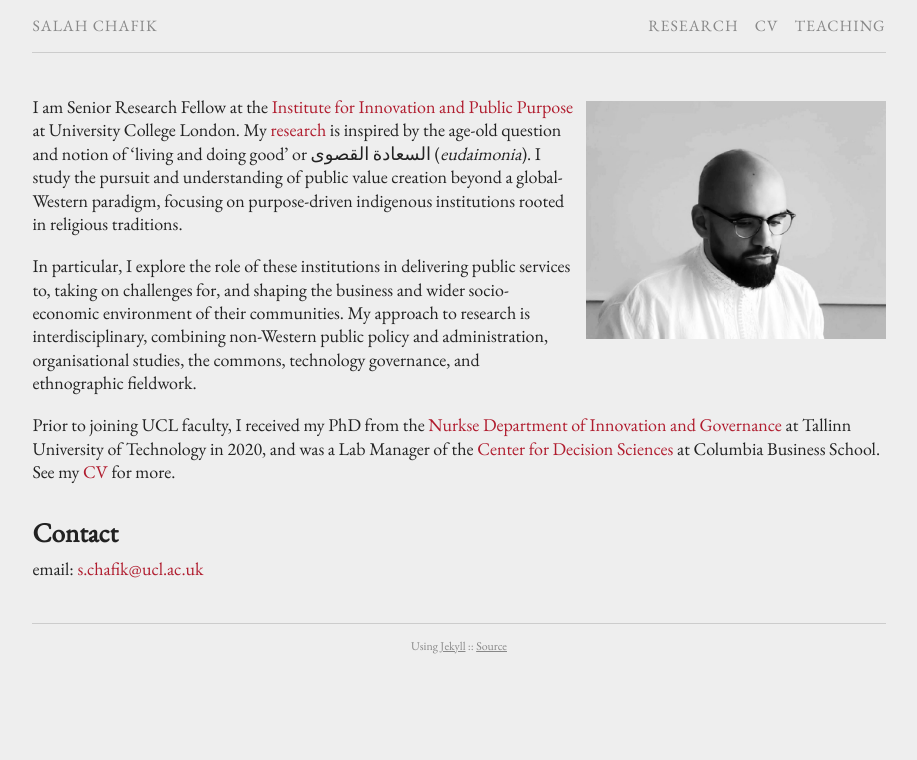
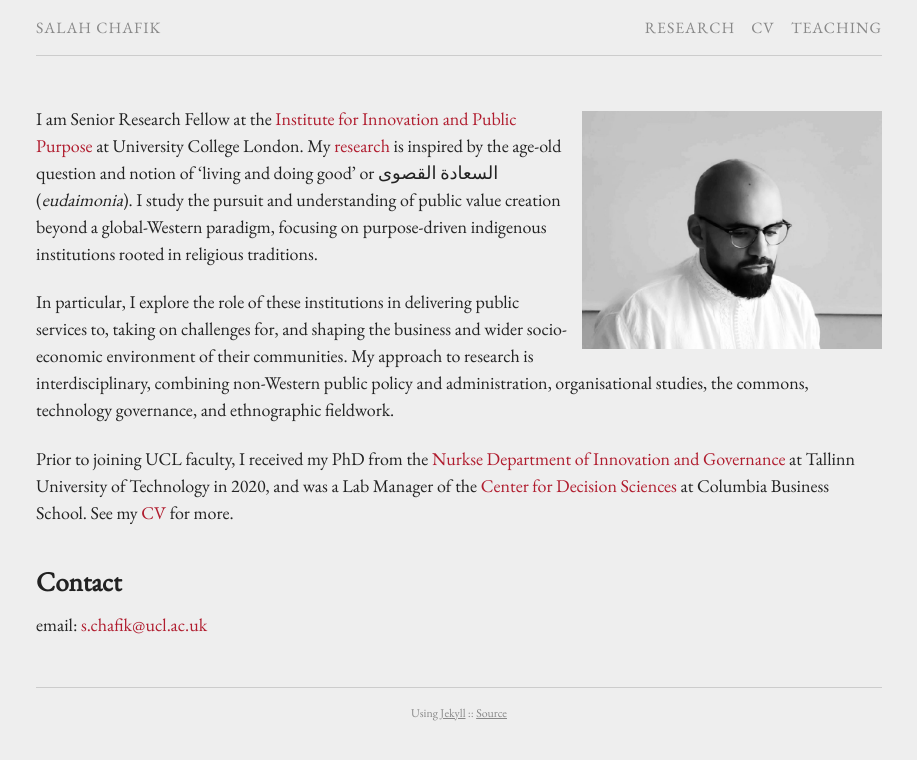
Before and after one commit to schafik/schafik.github.io, a Jekyll site: the page built from index.md, in a window 1280 px wide. Shown: the top 760 px of the page, without its empty margins (181-1098 px from the left). Built offline with Jekyll 4.4.1, drawn with Linux system fonts in a browser that asks for light colours; comment, search, counter and statistics services are not loaded.

Commit message:
Update main.scss

```diff
--- a/css/main.scss
+++ b/css/main.scss
@@ -7,8 +7,8 @@ $base-font-family: 'EB Garamond', serif;
 $base-font-size:   large;
 $small-font-size:  0.875em;
 $vsmall-font-size: 0.66em;
-$base-line-height: 1.3;
-$spacing-unit:     1.3em;
+$base-line-height: 1.5;
+$spacing-unit:     1.5em;
 
 $grey-vlight:#eee;
 $grey-light: #ccc;
```
